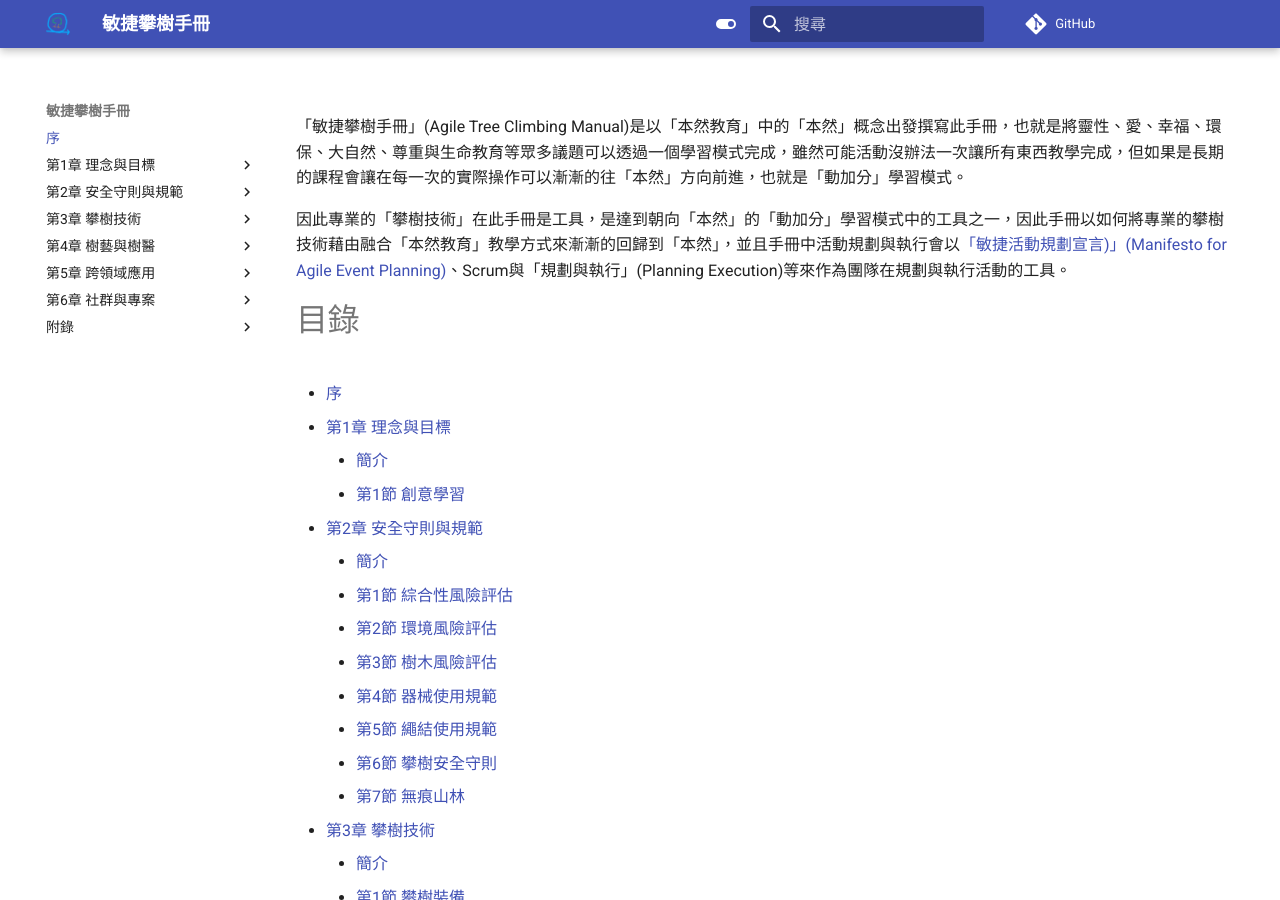
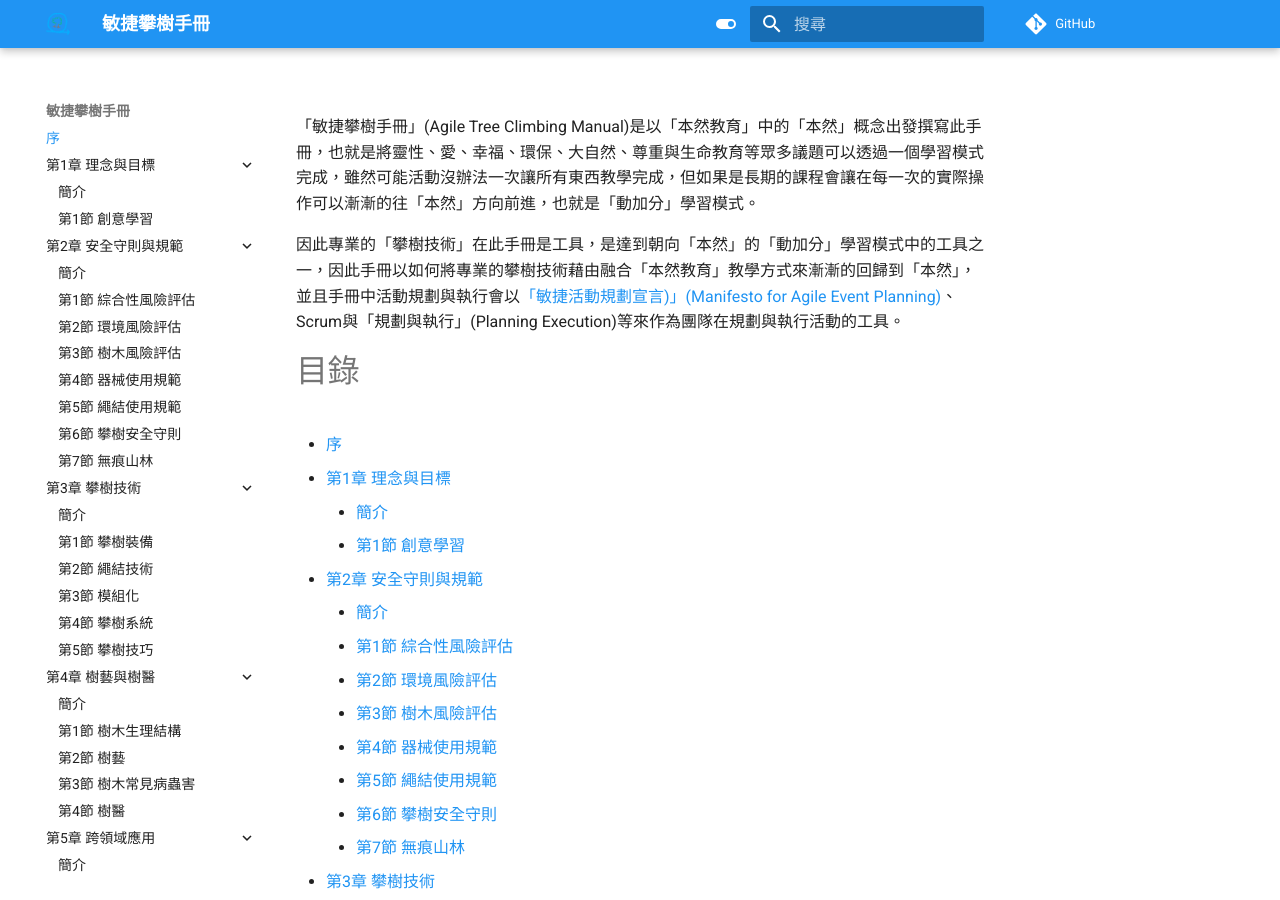
Before and after one commit to Uesugi-Summer-Sea/Agile-Tree-Climbing-Manual, an MkDocs documentation site: the page built from docs/README.md, in a window 1280 px wide and 900 px high. Built offline with MkDocs 1.6.1 and Material for MkDocs 9.7.7, drawn with Linux system fonts in a browser that asks for light colours; comment, search, counter and statistics services are not loaded; part of the change alters nothing that is shown.

Commit message:
如果採用，此提交將更新設定檔案
修改項目:

模組:

議題

```diff
--- a/mkdocs.yml
+++ b/mkdocs.yml
@@ -16,26 +16,30 @@ theme:
       toggle:
         name: Switch to dark mode
         icon: material/toggle-switch
+      primary: blue
     - scheme: slate
       toggle:
         name: Switch to light mode
         icon: material/toggle-switch-off-outline
+      primary: indigo
   features:
-    # - navigation.instant
+    # - navigation.instant # 當點擊其他頁面時網頁不會重新整理且表留只在首頁
     - navigation.tracking
     # - navigation.tabs # 目錄橫放至頂端
     # - navigation.tabs.sticky # 目錄橫放至頂端
     # - navigation.sections # 左側目錄全部攤開
-    # - navigation.expand # 左側目錄全部攤開但可以收合
-    - navigation.indexes
+    - navigation.expand # 左側目錄全部攤開但可以收合
     - navigation.top
-    - toc.integrate # 右側目錄加入至左側目錄
+    # - toc.integrate # 右側目錄加入至左側目錄
     - search.suggest # 建議搜尋功能
+    # - navigation.indexes # 只顯示部份索引
     - search.highlight
     - search.share
 repo_url: https://github.com/Uesugi-Summer-Sea/Agile-Tree-Climbing-Manual
 plugins:
   - search
+  - mermaid2
+authors: Chenzhi Wu
 nav:
   - 序: 'README.md'
   - 第1章 理念與目標:
@@ -78,7 +82,7 @@ nav:
   - 第6章 社群與專案:
     - 簡介: 6-社群與專案/README.md
     - 第1節 社群參與: 6-社群與專案/1-社群參與.md
-    - 第2節 如何成為核心成員: 6-社群與專案/2-核心成員.md
+    - 第2節 核心成員: 6-社群與專案/2-核心成員.md
   - 附錄:
     - 參考資料: 7-附錄/1-參考資料.md
     - 索引: 7-附錄/2-索引.md
@@ -92,6 +96,13 @@ markdown_extensions:
   - toc:
       permalink: true
       slugify: !!python/name:pymdownx.slugs.uslugify
+  - pymdownx.superfences:
+      custom_fences:
+        - name: mermaid
+          class: mermaid
+          format: !!python/name:mermaid2.fence_mermaid
+extra_javascript:
+  - https://cdn.jsdelivr.net/npm/mermaid/dist/mermaid.min.js
 extra:
   analytics:
     provider: google
```
